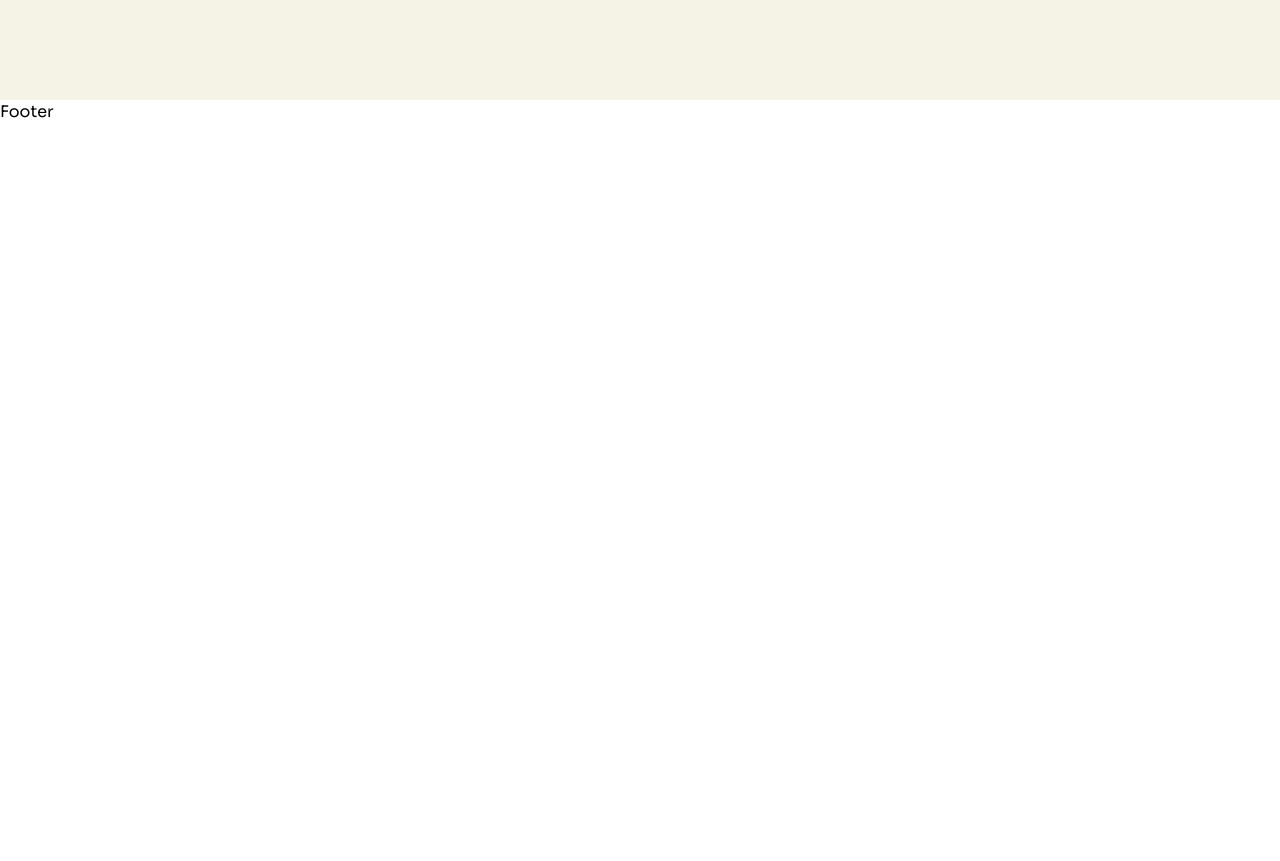
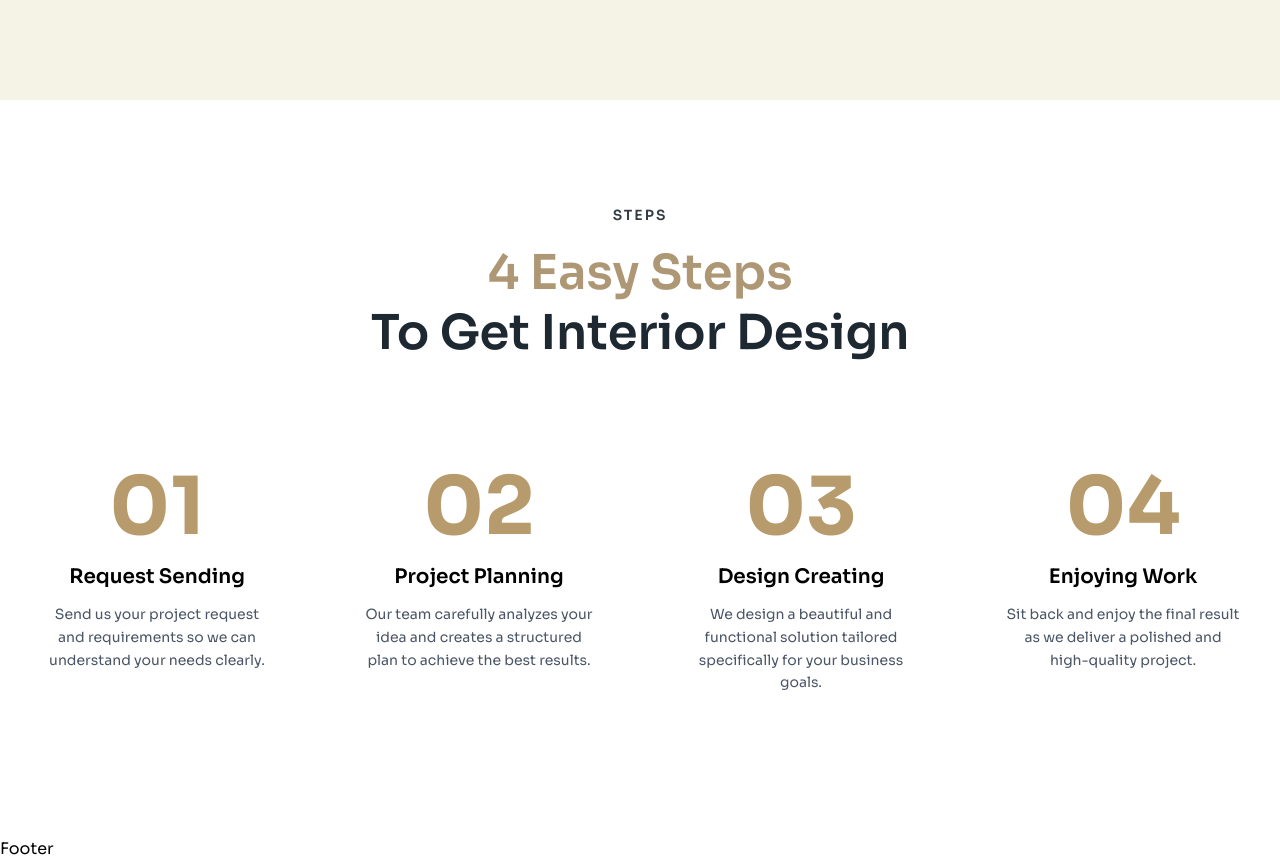
Before and after one commit to Jisap/Vite-Lumor, a React (Vite) app: page / in a window 1280 px wide. Shown: the part 2774-3635 px from the top of the page. Before the commit the page ends 2898 px from the top, so only its background shows below. Built offline with nearby package versions, Linux system fonts and the light colour scheme; a web font is replaced by a local one.

Commit message:
feat: add Steps section component and StepCard UI to Home page

```diff
--- /dev/null
+++ b/src/components/sections/Steps.jsx
@@ -0,0 +1,49 @@
+
+import React from 'react'
+import StepCard from '../ui/Cards/StepCard'
+
+
+const Steps = () => {
+  return (
+    <>
+      <div className="container py-[8%] mx-auto px-4">
+        <div className="text-center w-full mb-16">
+          <span className="title-span">Steps</span>
+
+          <h2 className="heading-1 mb-5">
+            <span className="text-coffee"> 4 Easy Steps</span> <br />
+            to Get Interior Design
+          </h2>
+        </div>
+
+        <div className="grid grid-cols-1 lg:grid-cols-2 xl:grid-cols-4 gap-10">
+          <StepCard
+            number="01"
+            title="Request Sending"
+            description="Send us your project request and requirements so we can understand your needs clearly."
+          />
+
+          <StepCard
+            number="02"
+            title="Project Planning"
+            description="Our team carefully analyzes your idea and creates a structured plan to achieve the best results."
+          />
+
+          <StepCard
+            number="03"
+            title="Design Creating"
+            description="We design a beautiful and functional solution tailored specifically for your business goals."
+          />
+
+          <StepCard
+            number="04"
+            title="Enjoying Work"
+            description="Sit back and enjoy the final result as we deliver a polished and high-quality project."
+          />
+        </div>
+      </div>
+    </>
+  )
+}
+
+export default Steps
--- /dev/null
+++ b/src/components/ui/Cards/StepCard.jsx
@@ -0,0 +1,25 @@
+
+
+
+
+const StepCard = ({ number, title, description }) => {
+  return (
+    <>
+      <div className="step-card text-center relative px-6 py-10 group">
+        <h2 className="text-[80px] font-bold text-[#b79b6c] leading-none mb-4">
+          {number}
+        </h2>
+
+        <h3 className="text-xl font-semibold mb-3">
+          {title}
+        </h3>
+
+        <p className="text-gray-600 text-sm leading-relaxed">
+          {description}
+        </p>
+      </div>
+    </>
+  )
+}
+
+export default StepCard
--- a/src/pages/Home.jsx
+++ b/src/pages/Home.jsx
@@ -2,6 +2,7 @@
 import Hero from '../components/sections/Hero'
 import About from '../components/sections/About'
 import Features from '../components/sections/Features'
+import Steps from '../components/sections/Steps'
 
 const Home = () => {
   return (
@@ -9,6 +10,7 @@
       <Hero />
       <About />
       <Features />
+      <Steps />
     </>
   )
 }
```
